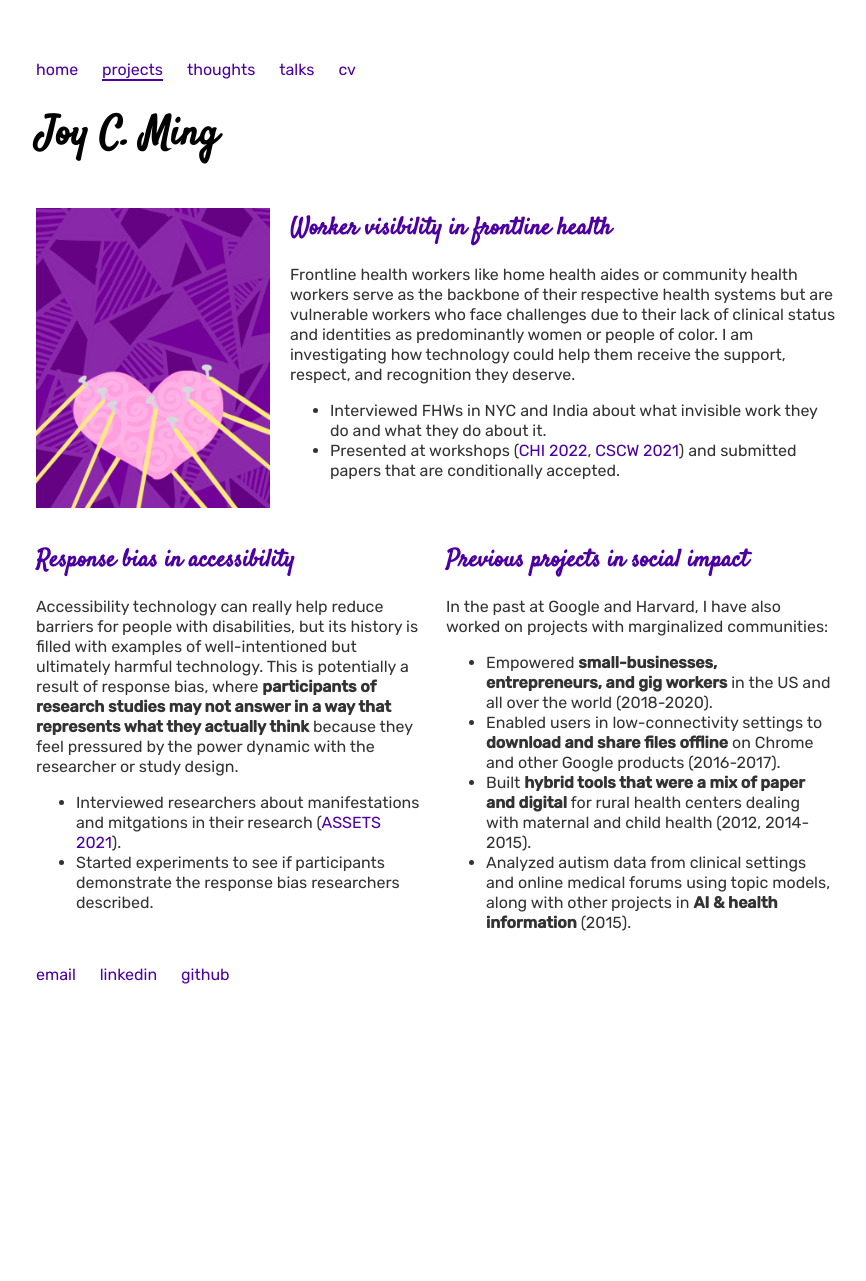
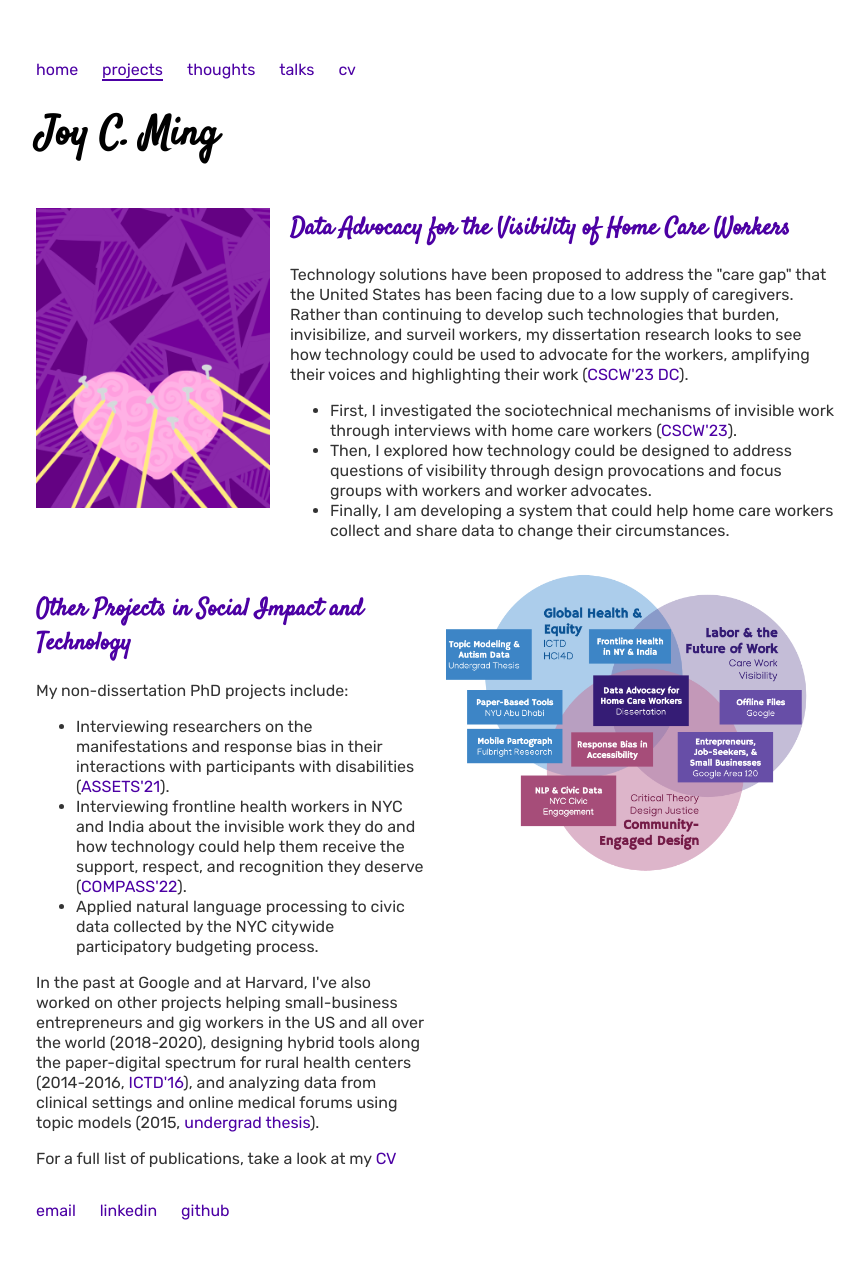
Before and after one commit to jming/jming.github.io, a Jekyll site: the page built from projects/index.html, in a window 1280 px wide. Shown: the whole page, without its empty margins (204-1070 px from the left). Built offline with Jekyll 4.4.1, drawn with Linux system fonts in a browser that asks for light colours; before the commit the page ends 1045 px from its top, so only the background shows below that.

Commit message:
Update projects/index.html

```diff
--- a/projects/index.html
+++ b/projects/index.html
@@ -11,47 +11,41 @@ order: 1
 
 		<div class="right column">
 
-			<h2>Worker visibility in frontline health</h2>
+			<h2>Data Advocacy for the Visibility of Home Care Workers</h2>
 
-			<p>Frontline health workers like home health aides or community health workers serve as the backbone of their respective health systems but are vulnerable workers who face challenges due to their lack of clinical status and identities as predominantly women or people of color. I am investigating how technology could help them receive the support, respect, and recognition they deserve.
-
+			<p>
+				Technology solutions have been proposed to address the "care gap" that the United States has been facing due to a low supply of caregivers. Rather than continuing to develop such technologies that burden, invisibilize, and surveil workers, my dissertation research looks to see how technology could be used to advocate for the workers, amplifying their voices and highlighting their work (<a href="https://doi.org/10.1145/3584931.3608922" target="_blank">CSCW'23 DC</a>).
 				<ul>
-					<li>Interviewed FHWs in NYC and India about what invisible work they do and what they do about it.</li>
-					<li>Presented at workshops (<a href="https://joycming.medium.com/a-tale-of-two-frontline-health-workers-cdd1019d3f82">CHI 2022</a>, <a href="https://docs.google.com/document/d/1-wS8jlM2rT3r5Ev6zzhlpyvZutLFgI0-1RUbrg1NOhw/edit">CSCW 2021</a>) and submitted papers that are conditionally accepted.</li>
+					<li>First, I investigated the sociotechnical mechanisms of invisible work through interviews with home care workers (<a href="https://dl.acm.org/doi/10.1145/3579492" target="_blank">CSCW'23</a>).</li>
+					<li>Then, I explored how technology could be designed to address questions of visibility through design provocations and focus groups with workers and worker advocates.</li>
+					<li>Finally, I am developing a system that could help home care workers collect and share data to change their circumstances.</li>
 				</ul>
-
 			</p>
-
 		</div>
 	</div>
+
+
 	<p></p>
 
 	<div class="row">
 
 		<div class="left-text column">
-			<h2>Response bias in accessibility</h2>
-			<p>Accessibility technology can really help reduce barriers for people with disabilities, but its history is filled with examples of well-intentioned but ultimately harmful technology. This is potentially a result of response bias, where <b>participants of research studies may not answer in a way that represents what they actually think</b> because they feel pressured by the power dynamic with the researcher or study design.
+			<h2>Other Projects in Social Impact and Technology</h2>
 
+			<p>My non-dissertation PhD projects include:</p>
+			<p>
 				<ul>
-					<li>Interviewed researchers about manifestations and mitgations in their research (<a href="https://dl.acm.org/doi/10.1145/3441852.3471216">ASSETS 2021</a>).</li>
-					<li>Started experiments to see if participants demonstrate the response bias researchers described.</li>
+					<li>Interviewing researchers on the manifestations and response bias in their interactions with participants with disabilities (<a href="https://dl.acm.org/doi/10.1145/3441852.3471216" target="_blank">ASSETS'21</a>).</li>
+					<li>Interviewing frontline health workers in NYC and India about the invisible work they do and how technology could help them receive the support, respect, and recognition they deserve (<a href="https://dl.acm.org/doi/10.1145/3530190.3534814" target="_blank">COMPASS'22</a>).</li>
+					<li>Applied natural language processing to civic data collected by the NYC citywide participatory budgeting process.</li>
 				</ul>
-
 			</p>
+			<p>In the past at Google and at Harvard, I've also worked on other projects helping small-business entrepreneurs and gig workers in the US and all over the world (2018-2020), designing hybrid tools along the paper-digital spectrum for rural health centers (2014-2016, <a href="https://dl.acm.org/citation.cfm?id=2909649" target="_blank">ICTD'16</a>), and analyzing data from clinical settings and online medical forums using topic models (2015, <a href="https://dash.harvard.edu/handle/1/14398542" target="_blank">undergrad thesis</a>).</p>
+			<p>For a full list of publications, take a look at my <a href="https://docs.google.com/document/d/1g_UhUoZ6k7TeI8TxKBlto-VWl2bSSPKOgw8QEu4rub4/edit?pli=1#heading=h.8e5musqfy8uh" target="_blank">CV</a></p>
 		</div>
 
 		<div class="right-text column">
-			<h2>Previous projects in social impact</h2>
-			<p>In the past at Google and Harvard, I have also worked on projects with marginalized communities:
-
-				<ul>
-					<li>Empowered <b>small-businesses, entrepreneurs, and gig workers</b> in the US and all over the world (2018-2020).</li>
-					<li>Enabled users in low-connectivity settings to <b>download and share files offline</b> on Chrome and other Google products (2016-2017).</li>
-					<li>Built <b>hybrid tools that were a mix of paper and digital</b> for rural health centers dealing with maternal and child health (2012, 2014-2015).</li>
-					<li>Analyzed autism data from clinical settings and online medical forums using topic models, along with other projects in <b>AI & health information</b> (2015).</li>
-				</ul>
-
-			</p>
+			<img src="../img/projects.png" height="300" alt="Image of three intersecting circles: Global Health & Equity (ICTD, HCI4D), Labor & the Future of Work (Care Work, Visibility), Community-Engaged Design (Critical Theory, Design Justice) with different projects.">
 		</div>
 	</div>
 
```
